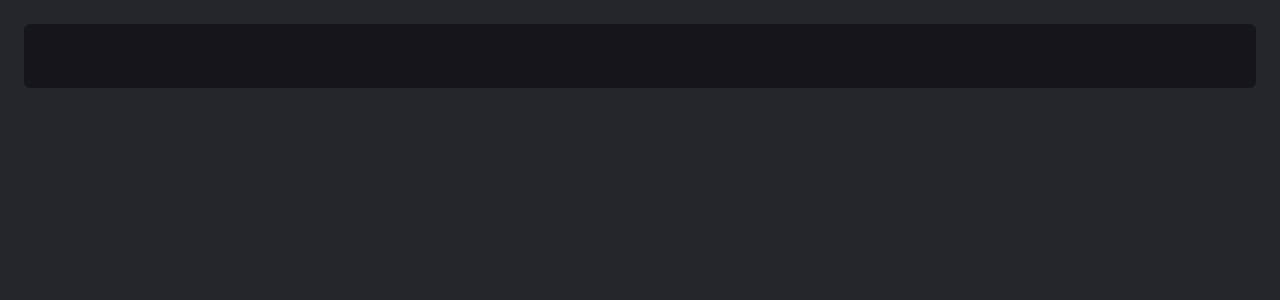
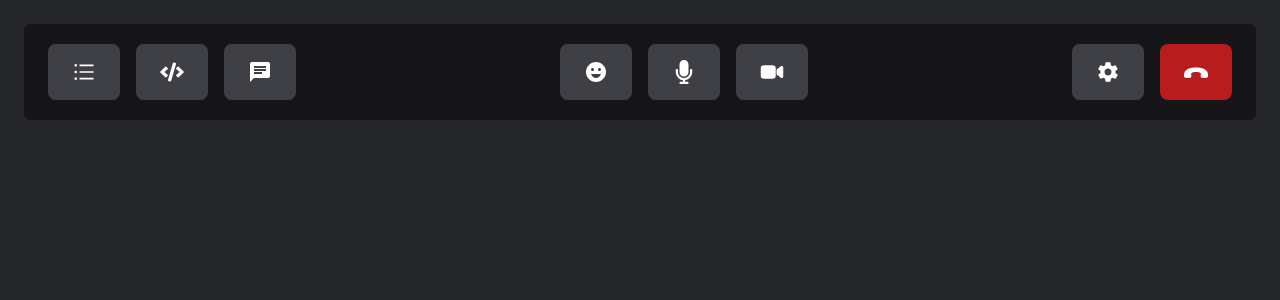
Before and after one commit to hustlerZzZ/talentIQ, a React (Vite) app in the folder frontend/: page /interviewee in a window 1280 px wide. Shown: the top 300 px of the page. Built offline with nearby package versions, Linux system fonts and the light colour scheme.

Commit message:
UI 1st draft

```diff
--- /dev/null
+++ b/frontend/src/Components/Chat.tsx
@@ -0,0 +1,13 @@
+import { MdChat } from "react-icons/md";
+
+function Chats() {
+  return (
+    <>
+        <button className="px-6 py-4 bg-zinc-700 rounded-lg flex justify-center items-center">
+            <MdChat className="text-white text-2xl" />
+             </button>
+    </>
+  )
+}
+
+export default Chats;
--- /dev/null
+++ b/frontend/src/Components/CodeEditor.tsx
@@ -0,0 +1,14 @@
+import { FaCode } from "react-icons/fa";
+
+
+function CodeEditor() {
+  return (
+    <>
+        <button className="px-6 py-4 bg-zinc-700 rounded-lg flex justify-center items-center">
+            <FaCode className="text-white text-2xl" />
+             </button>
+    </>
+  )
+}
+
+export default CodeEditor
--- /dev/null
+++ b/frontend/src/Components/Emoji.tsx
@@ -0,0 +1,14 @@
+import { MdEmojiEmotions } from "react-icons/md";
+
+
+function Emoji() {
+  return (
+    <>
+        <button className="px-6 py-4 bg-zinc-700 rounded-lg flex justify-center items-center">
+            <MdEmojiEmotions className="text-white text-2xl" />
+          </button>
+    </>
+  )
+}
+
+export default Emoji
--- /dev/null
+++ b/frontend/src/Components/EndCallButton.tsx
@@ -0,0 +1,16 @@
+import { ImPhoneHangUp } from "react-icons/im";
+
+function EndCallButton() {
+    return (
+    <>
+
+          <button className="px-6 py-4 bg-red-700 rounded-lg flex justify-center items-center">
+            <ImPhoneHangUp className="text-white text-2xl" />
+          </button>
+
+
+    </>
+  );
+}
+
+export default EndCallButton;
--- /dev/null
+++ b/frontend/src/Components/Mic.tsx
@@ -0,0 +1,14 @@
+import { FaMicrophone } from "react-icons/fa";
+
+
+function Mic() {
+  return (
+    <>
+        <button className="px-6 py-4 bg-zinc-700 rounded-lg flex justify-center items-center">
+            <FaMicrophone className="text-white text-2xl" />
+          </button>
+    </>
+  )
+}
+
+export default Mic
--- /dev/null
+++ b/frontend/src/Components/Quiz.tsx
@@ -0,0 +1,14 @@
+import { AiOutlineBars } from "react-icons/ai";
+
+
+function Quiz() {
+  return (
+    <>
+        <button className="px-6 py-4 bg-zinc-700 rounded-lg flex justify-center items-center">
+            <AiOutlineBars className="text-white text-2xl" />
+             </button>
+    </>
+  )
+}
+
+export default Quiz
--- /dev/null
+++ b/frontend/src/Components/Setting.tsx
@@ -0,0 +1,14 @@
+import { IoMdSettings } from "react-icons/io";
+
+
+function Setting() {
+  return (
+    <>
+        <button className="px-6 py-4 bg-zinc-700 rounded-lg flex justify-center items-center">
+            <IoMdSettings className="text-white text-2xl" />
+          </button>
+    </>
+  )
+}
+
+export default Setting
--- /dev/null
+++ b/frontend/src/Components/VideoCall.tsx
@@ -0,0 +1,15 @@
+import { IoVideocam } from "react-icons/io5";
+
+
+
+function VideoCall() {
+  return (
+    <>
+         <button className="px-6 py-4 bg-zinc-700 rounded-lg flex justify-center items-center">
+            <IoVideocam className="text-white text-2xl" />
+          </button>
+    </>
+  )
+}
+
+export default VideoCall
--- a/frontend/src/interviewee-dashboard/Interviewee.tsx
+++ b/frontend/src/interviewee-dashboard/Interviewee.tsx
@@ -1,11 +1,42 @@
 
+
+import Chats from "../Components/Chat";
+import CodeEditor from "../Components/CodeEditor";
+import Emoji from "../Components/Emoji";
+import EndCallButton from "../Components/EndCallButton";
+import Mic from "../Components/Mic";
+import Quiz from "../Components/Quiz";
+import Setting from "../Components/Setting";
+import VideoCall from "../Components/VideoCall";
 
 function Interviewee() {
   return (
     <>
       <div className="h-screen p-6 bg-[#242629]">
-        <div className="h-16 w-full bg-[#16161a] rounded-md"></div>
+        <div className="h-24 w-full px-6 bg-[#16161a] rounded-md flex items-center justify-between">
+          <div className="flex gap-4">
+          <Quiz/>
+          <CodeEditor/>
+          <Chats/>
+
+          </div>
+          <div className="flex gap-4">
+
+          <Emoji/>
+          <Mic/>
+          <VideoCall/>
+          </div>
+
+          <div className="flex gap-4 ">
+
+
+          <Setting/>
+          <EndCallButton />
+
+          </div>
+        </div>
         <div>
+          <div></div>
           <div></div>
         </div>
       </div>
@@ -13,4 +44,4 @@ function Interviewee() {
   );
 }
 
-export default Interviewee
+export default Interviewee;
```
